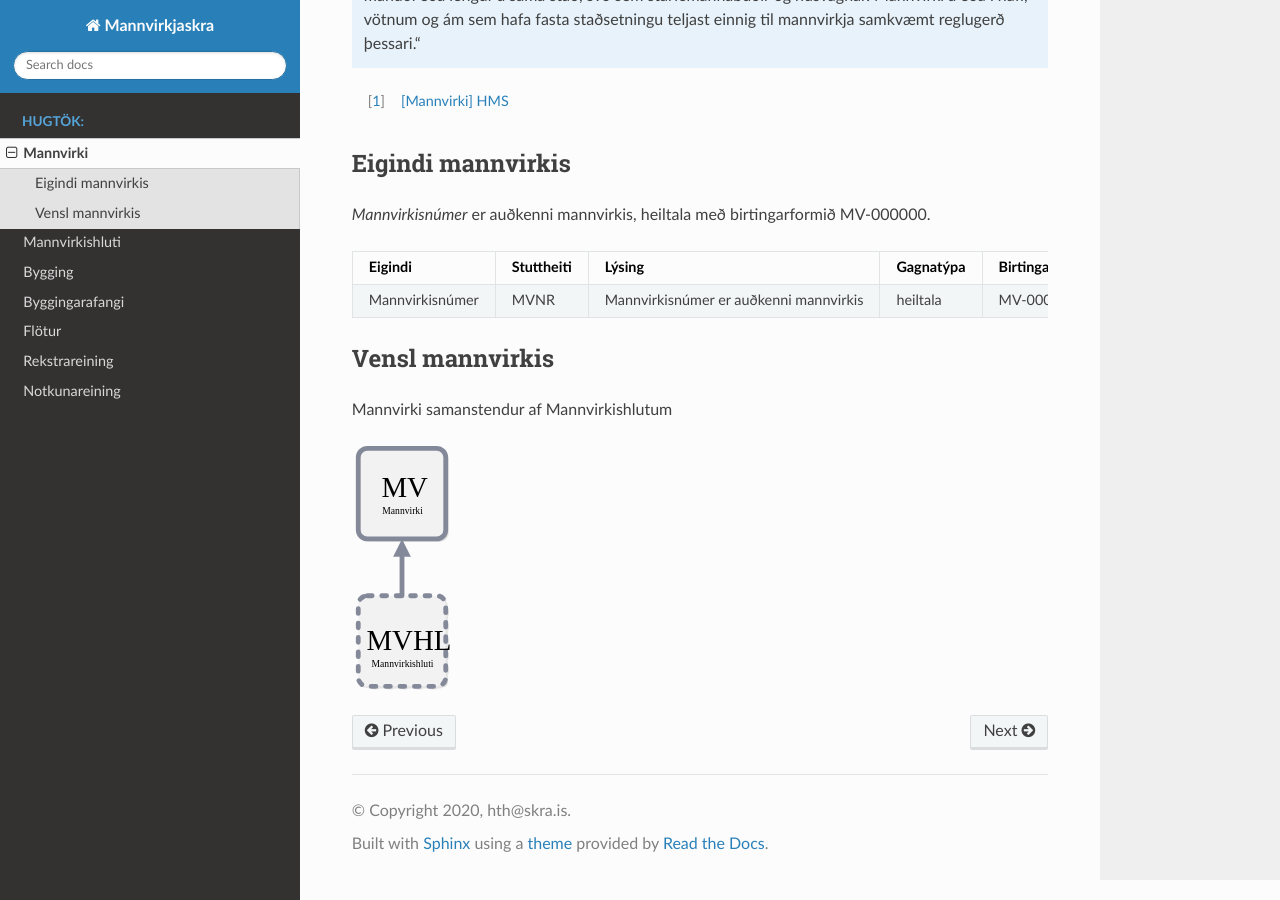
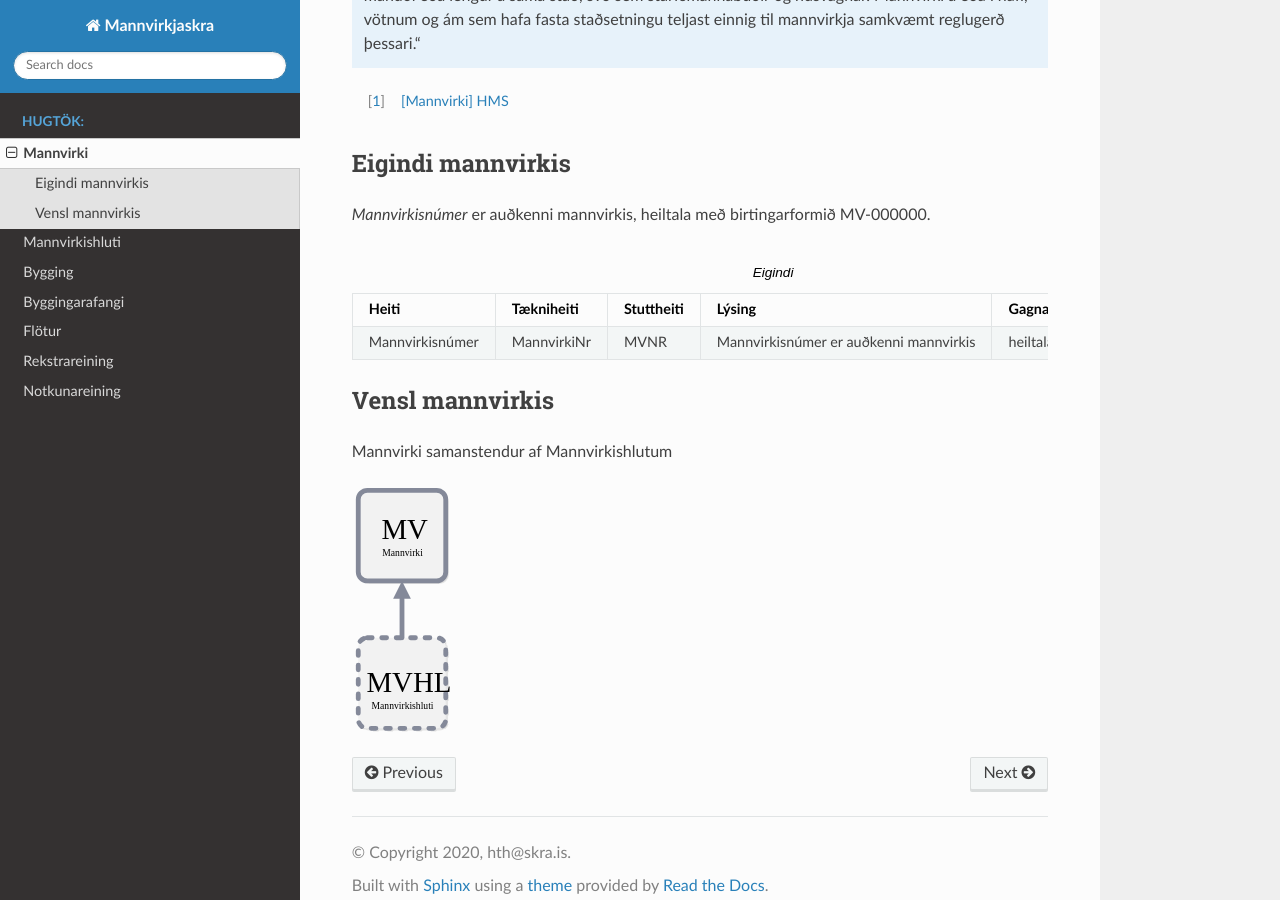
Before and after one commit to hthl/Mannvirkjaskra, a Sphinx documentation site: the page built from source/mannvirki.rst, in a window 1280 px wide and 900 px high, scrolled down 505 px. Built offline with Sphinx 7.4.7 and the Read the Docs theme 2.0.0, drawn with Linux system fonts in a browser that asks for light colours.

Commit message:
Update mannvirki.rst

```diff
--- a/source/mannvirki.rst
+++ b/source/mannvirki.rst
@@ -30,10 +30,10 @@ Eigindi mannvirkis
 
 *Mannvirkisnúmer* er auðkenni mannvirkis, heiltala með birtingarformið MV-000000.
 
-.. csv-table::
-   :header: "Eigindi", "Stuttheiti", "Lýsing", "Gagnatýpa", "Birtingarform"
+.. csv-table:: Eigindi
+   :header: "Heiti", "Tækniheiti", "Stuttheiti", "Lýsing", "Gagnatýpa", "Birtingarform"
 
-   "Mannvirkisnúmer", "MVNR", "Mannvirkisnúmer er auðkenni mannvirkis", "heiltala", "MV-000000"
+   "Mannvirkisnúmer", "MannvirkiNr", "MVNR", "Mannvirkisnúmer er auðkenni mannvirkis", "heiltala", "MV-000000"
 
 Vensl mannvirkis
 --------------------
```
